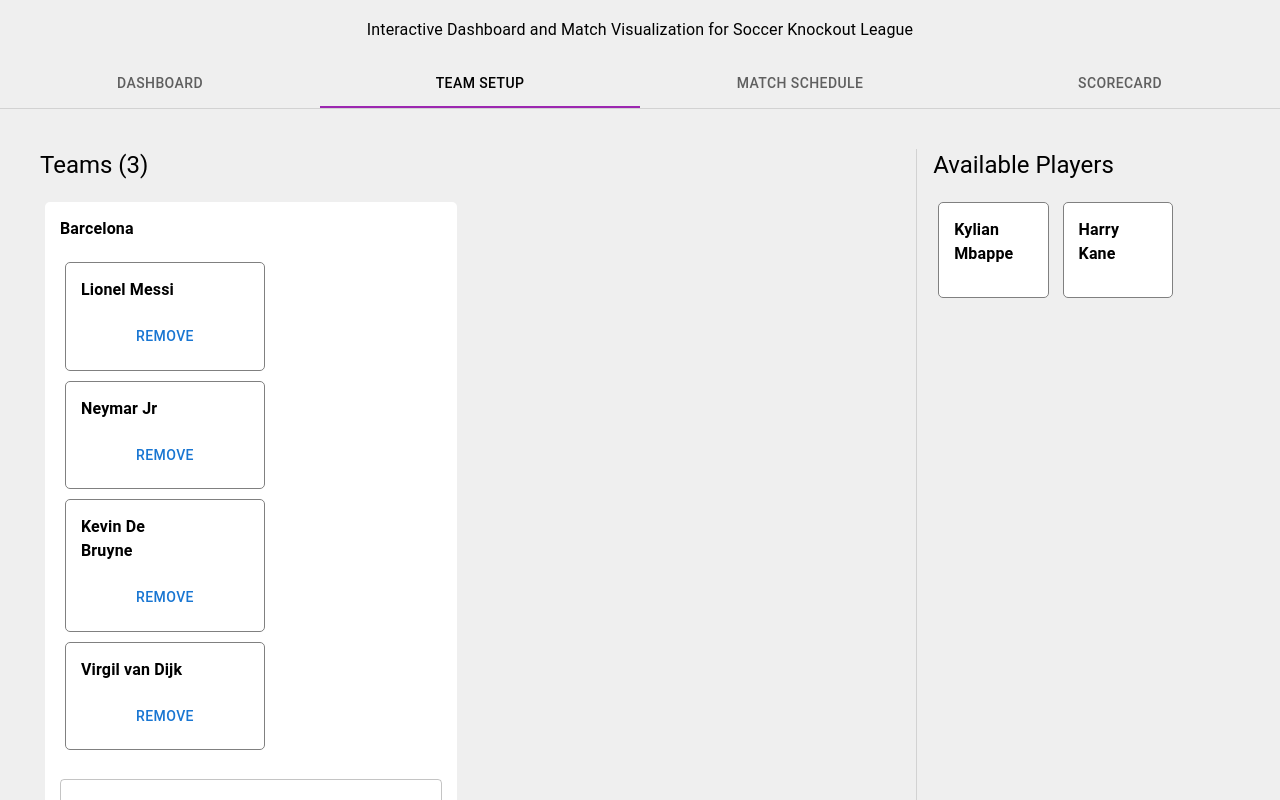
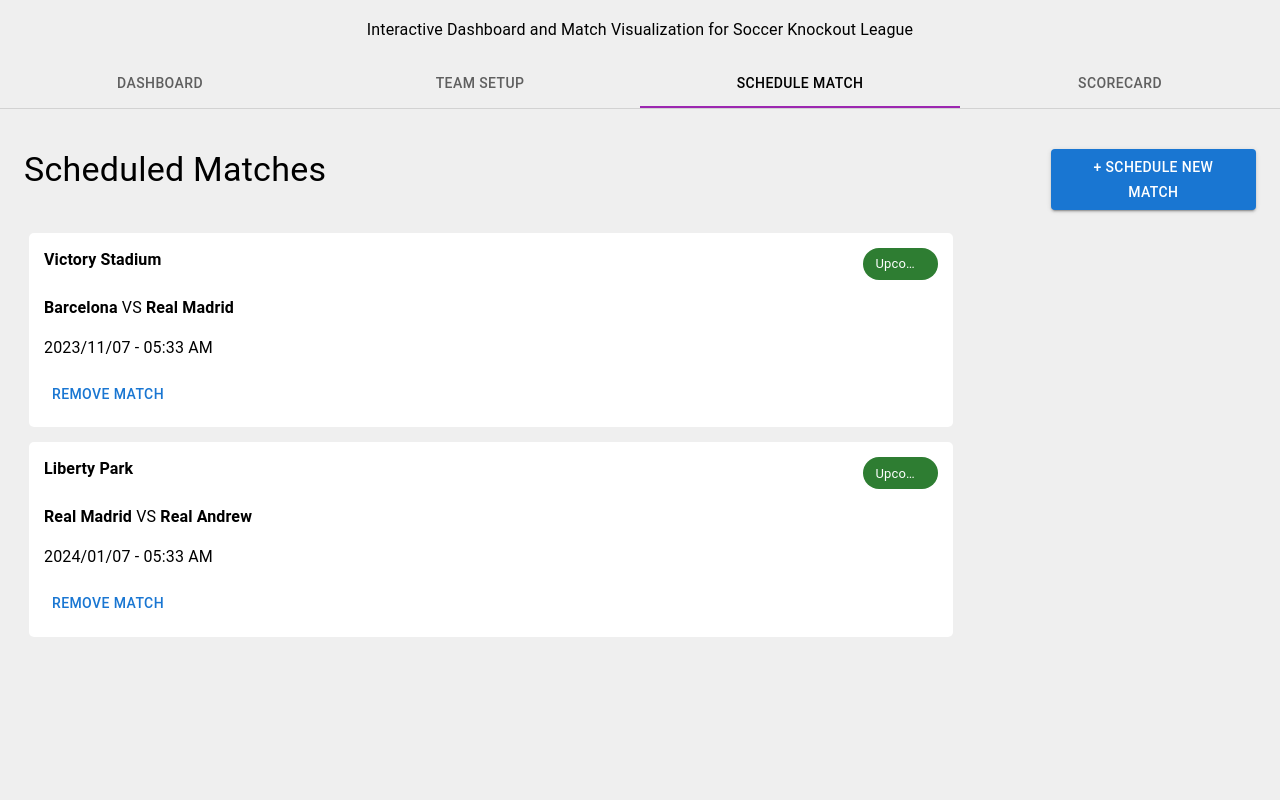
Before and after one commit to tahir-sharif/match-app, a React (Create React App) app: page / in a window 1280 px wide. Shown: the top 800 px of the page. Built offline with nearby package versions, Linux system fonts and the light colour scheme.

Commit message:
schedule match have been done

```diff
--- a/src/components/dasboard/Dashboard.jsx
+++ b/src/components/dasboard/Dashboard.jsx
@@ -11,12 +11,15 @@
 import Card from "../common/Card";
 import Players from "./Players";
 import PlayerDetails from "./PlayerDetails";
-import { upcomingMatches } from "../../data/upcomingMatches";
 import { MatchContext } from "../../context/MatchContext";
-import { formatTimestamp, getStatusFromTimestamp } from "../../utils";
+import {
+  formatTimestamp,
+  getStatusFromTimestamp,
+  getTeamName,
+} from "../../utils";
 
 const Dashboard = () => {
-  const { teams, players } = useContext(MatchContext);
+  const { teams, players, upcomingMatches } = useContext(MatchContext);
 
   const [selectedTeam, setSelectedTeam] = useState(teams[0]);
   const [selectedPlayer, setSelectedPlayer] = useState(null);
@@ -115,7 +118,8 @@
           <Typography variant="h5">Upcoming Matches</Typography>
 
           <Box sx={{ mt: 2 }}>
-            {upcomingMatches.map((up, i) => {
+            {upcomingMatches.length ? (
+              upcomingMatches.map((up, i) => {
                 return (
                   <Card
                     key={i}
@@ -125,18 +129,22 @@
                       <Chip
                         color="success"
                         sx={{ mb: 2 }}
-                      label={getStatusFromTimestamp(up.timeStamp)}
+                        label={getStatusFromTimestamp(up.scheduleTimeStamp)}
                       ></Chip>
                     }
                   >
                     <Typography marginBottom={2}>
-                    <b>{up.team1}</b> VS <b>{up.team2}</b>
+                      <b>{getTeamName(up.team1_id, teams)}</b> VS{" "}
+                      <b>{getTeamName(up.team2_id, teams)}</b>{" "}
                     </Typography>
 
-                  <Typography>{formatTimestamp(up.timeStamp)}</Typography>
+                    <Typography>{formatTimestamp(up.scheduleTimeStamp)}</Typography>
                   </Card>
                 );
-            })}
+              })
+            ) : (
+              <Typography>There are not any upcoming matches</Typography>
+            )}
           </Box>
         </Box>
       </Grid>
--- a/src/components/matchSchedule/MatchSchedule.jsx
+++ b/src/components/matchSchedule/MatchSchedule.jsx
@@ -1,10 +1,219 @@
-import React, { useContext } from "react";
+import React, { useContext, useState } from "react";
 import { MatchContext } from "../../context/MatchContext";
+import {
+  Autocomplete,
+  Chip,
+  Dialog,
+  DialogActions,
+  DialogContent,
+  DialogContentText,
+  DialogTitle,
+  Grid,
+  TextField,
+  Typography,
+} from "@mui/material";
+import { Button } from "@mui/material";
+import { Box } from "@mui/system";
+import Card from "../common/Card";
+import {
+  formatTimestamp,
+  getStatusFromTimestamp,
+  getTeamName,
+} from "../../utils";
 
 const MatchSchedule = () => {
-  const { upcomingMatches } = useContext(MatchContext);
+  const { upcomingMatches, teams, addMatch, removeMatch } =
+    useContext(MatchContext);
+  const [open, setOpen] = useState(false);
+  const currentDate = new Date();
+  const today = currentDate.toISOString().split("T")[0];
 
-  return <div>Match Schedule</div>;
+  const [matchDetails, setMatchDetails] = useState({
+    venue: "",
+    team1: null,
+    team2: null,
+    time: currentDate,
+  });
+
+  const isValid =
+    matchDetails.venue &&
+    matchDetails.team1 &&
+    matchDetails.team2 &&
+    matchDetails.time;
+
+  const handleClickOpen = () => {
+    setOpen(true);
+  };
+
+  const handleClose = () => {
+    setOpen(false);
+  };
+
+  const onChangeHandler = (name, value) => {
+    setMatchDetails((prev) => ({
+      ...prev,
+      [name]: value,
+    }));
+  };
+
+  const onSubmitHandler = () => {
+    const data = {
+      id: Math.ceil(Math.random() * 1000),
+      team1_id: matchDetails.team1?.id,
+      team2_id: matchDetails.team2?.id,
+      scheduleTimeStamp: new Date(matchDetails.time).getTime(),
+      venue: matchDetails.venue,
+    };
+
+    addMatch(data);
+    handleClose();
+  };
+
+  const removeMatchHandler = (match) => {
+    removeMatch(match);
+  };
+
+  return (
+    <Grid container>
+      <Grid xs={10}>
+        <Box>
+          <Typography variant="h4">Scheduled Matches</Typography>
+        </Box>
+
+        {upcomingMatches.length ? (
+          <Box sx={{ mt: 4 }}>
+            {upcomingMatches.map((up, i) => {
+              return (
+                <Card key={i} style={{ width: "90%", marginTop: "10px" }}>
+                  <Grid container>
+                    <Grid xs={11}>
+                      <Typography fontWeight={600} sx={{ mb: 2 }}>
+                        {up.venue}
+                      </Typography>
+                    </Grid>
+                    <Grid xs={1}>
+                      <Chip
+                        color="success"
+                        sx={{ mb: 2 }}
+                        label={getStatusFromTimestamp(up.scheduleTimeStamp)}
+                      ></Chip>
+                    </Grid>
+                  </Grid>
+                  <Typography marginBottom={2}>
+                    <b>{getTeamName(up.team1_id, teams)}</b> VS{" "}
+                    <b>{getTeamName(up.team2_id, teams)}</b>
+                  </Typography>
+
+                  <Typography>
+                    {formatTimestamp(up.scheduleTimeStamp)}
+                  </Typography>
+
+                  <Box sx={{ mt: 2 }}>
+                    <Button onClick={() => removeMatchHandler(up)}>
+                      Remove Match
+                    </Button>
+                  </Box>
+                </Card>
+              );
+            })}
+          </Box>
+        ) : (
+          <Typography textAlign="center" marginTop={4} variant="subtitle1">
+            There are not any matches scheduled
+          </Typography>
+        )}
+      </Grid>
+      <Grid xs={2}>
+        <Button onClick={handleClickOpen} variant="contained">
+          + Schedule new Match
+        </Button>
+      </Grid>
+
+      <Dialog open={open} onClose={handleClose}>
+        <DialogTitle>Schedule New Match</DialogTitle>
+        <DialogContent>
+          <DialogContentText>
+            The match will be schedule and status eg. Up Coming will be assign
+            according to selected date. The Match will also be visible to
+            Dashboard!.
+          </DialogContentText>
+
+          <Grid container spacing={3}>
+            <Grid item xs={6} spacing={3}>
+              <TextField
+                sx={{ mt: 3 }}
+                value={matchDetails.venue}
+                autoFocus
+                margin="dense"
+                label="Enter Venue Name"
+                fullWidth
+                onChange={(e) => onChangeHandler("venue", e.target.value)}
+              />
+            </Grid>
+            <Grid item xs={6}>
+              <TextField
+                sx={{ mt: 3 }}
+                value={matchDetails.time}
+                autoFocus
+                margin="dense"
+                label="Schedule Time"
+                fullWidth
+                type="date"
+                inputProps={{
+                  min: today,
+                }}
+                onChange={(e) => onChangeHandler("time", e.target.value)}
+              />
+            </Grid>
+          </Grid>
+
+          <Grid container sx={{ my: 2, mt: 0 }} spacing={3}>
+            <Grid item xs={5.5}>
+              <Autocomplete
+                value={matchDetails.team1}
+                fullWidth
+                onChange={(_, v) => onChangeHandler("team1", v)}
+                disablePortal
+                id="combo-box-demo"
+                options={teams.filter((t) => t.id !== matchDetails.team2?.id)}
+                getOptionLabel={(o) => o.name}
+                renderInput={(params) => (
+                  <TextField {...params} label="Add Team" />
+                )}
+              />
+            </Grid>
+            <Grid item xs={1}>
+              <Typography>VS</Typography>
+            </Grid>
+            <Grid item xs={5.5}>
+              <Autocomplete
+                value={matchDetails.team2}
+                fullWidth
+                onChange={(_, v) => onChangeHandler("team2", v)}
+                disablePortal
+                id="combo-box-demo"
+                options={teams.filter((t) => t.id !== matchDetails.team1?.id)}
+                getOptionLabel={(o) => o.name}
+                renderInput={(params) => (
+                  <TextField {...params} label="Add Team" />
+                )}
+              />
+            </Grid>
+          </Grid>
+        </DialogContent>
+        <DialogActions sx={{ p: 3, pt: 0 }}>
+          <Button onClick={handleClose}>Cancel</Button>
+          <Button
+            disabled={!isValid}
+            variant="contained"
+            onClick={onSubmitHandler}
+          >
+            Schedule
+          </Button>
+        </DialogActions>
+      </Dialog>
+    </Grid>
+  );
 };
 
 export default MatchSchedule;
--- a/src/context/MatchContext.js
+++ b/src/context/MatchContext.js
@@ -31,8 +31,29 @@
     updatePlayerId(null, playerId);
   };
 
+  const addMatch = (newMatch) => {
+    const newMatches = [...matchData.upcomingMatches];
+    newMatches.unshift(newMatch);
+    setMatchData((prev) => ({
+      ...prev,
+      upcomingMatches: newMatches,
+    }));
+  };
+
+  const removeMatch = (delMatch) => {
+    const newMatches = matchData.upcomingMatches.filter(
+      (up) => up.id !== delMatch.id
+    );
+    setMatchData((prev) => ({
+      ...prev,
+      upcomingMatches: newMatches,
+    }));
+  };
+
   return (
-    <MatchContext.Provider value={{ ...matchData, addPlayer, removePlayer }}>
+    <MatchContext.Provider
+      value={{ ...matchData, addPlayer, removePlayer, addMatch, removeMatch }}
+    >
       {children}
     </MatchContext.Provider>
   );
--- a/src/data/upcomingMatches.js
+++ b/src/data/upcomingMatches.js
@@ -1,18 +1,16 @@
 export const upcomingMatches = [
   {
     id: 1,
-    status: "Up Coming",
-    team1: "Barcelona",
-    team2: "Real Madrid",
-    timeStamp: 1699335208020,
-    venue: "Stadium 1",
+    team1_id: 1,
+    team2_id: 2,
+    scheduleTimeStamp: 1699335208020,
+    venue: "Victory Stadium",
   },
   {
     id: 2,
-    status: "Up Coming",
-    team1: "Manchester United",
-    team2: "Liverpool",
-    timeStamp: 1704605608020,
-    venue: "Stadium 2",
+    team1_id: 2,
+    team2_id: 3,
+    scheduleTimeStamp: 1704605608020,
+    venue: "Liberty Park",
   },
 ];
--- a/src/pages/Home.jsx
+++ b/src/pages/Home.jsx
@@ -44,7 +44,7 @@
 }
 
 export default function Home() {
-  const [value, setValue] = useState(1);
+  const [value, setValue] = useState(2);
 
   const handleChange = (event, newValue) => {
     setValue(newValue);
@@ -62,7 +62,7 @@
       >
         <Tab label="Dashboard" {...a11yProps(0)} />
         <Tab label="Team Setup" {...a11yProps(1)} />
-        <Tab label="Match Schedule" {...a11yProps(2)} />
+        <Tab label="Schedule Match" {...a11yProps(2)} />
         <Tab label="Scorecard " {...a11yProps(3)} />
       </Tabs>
       <Divider />
--- a/src/utils.js
+++ b/src/utils.js
@@ -26,3 +26,7 @@
     return "";
   }
 };
+
+export const getTeamName = (teamId, teams = []) => {
+  return teams.find((t) => t.id === teamId)?.name;
+};
```
Lines whose indentation alone changed are shown as unchanged.
